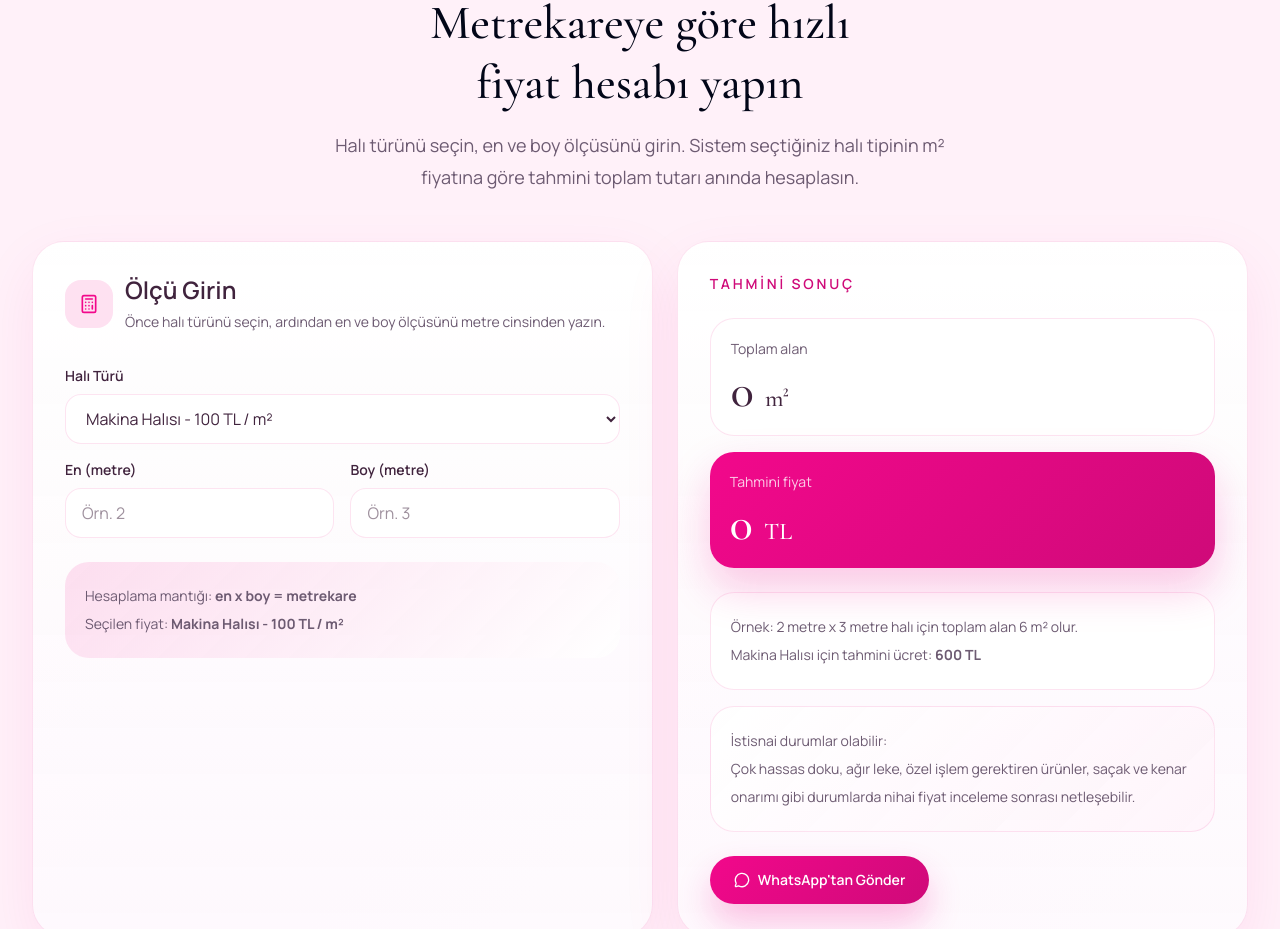
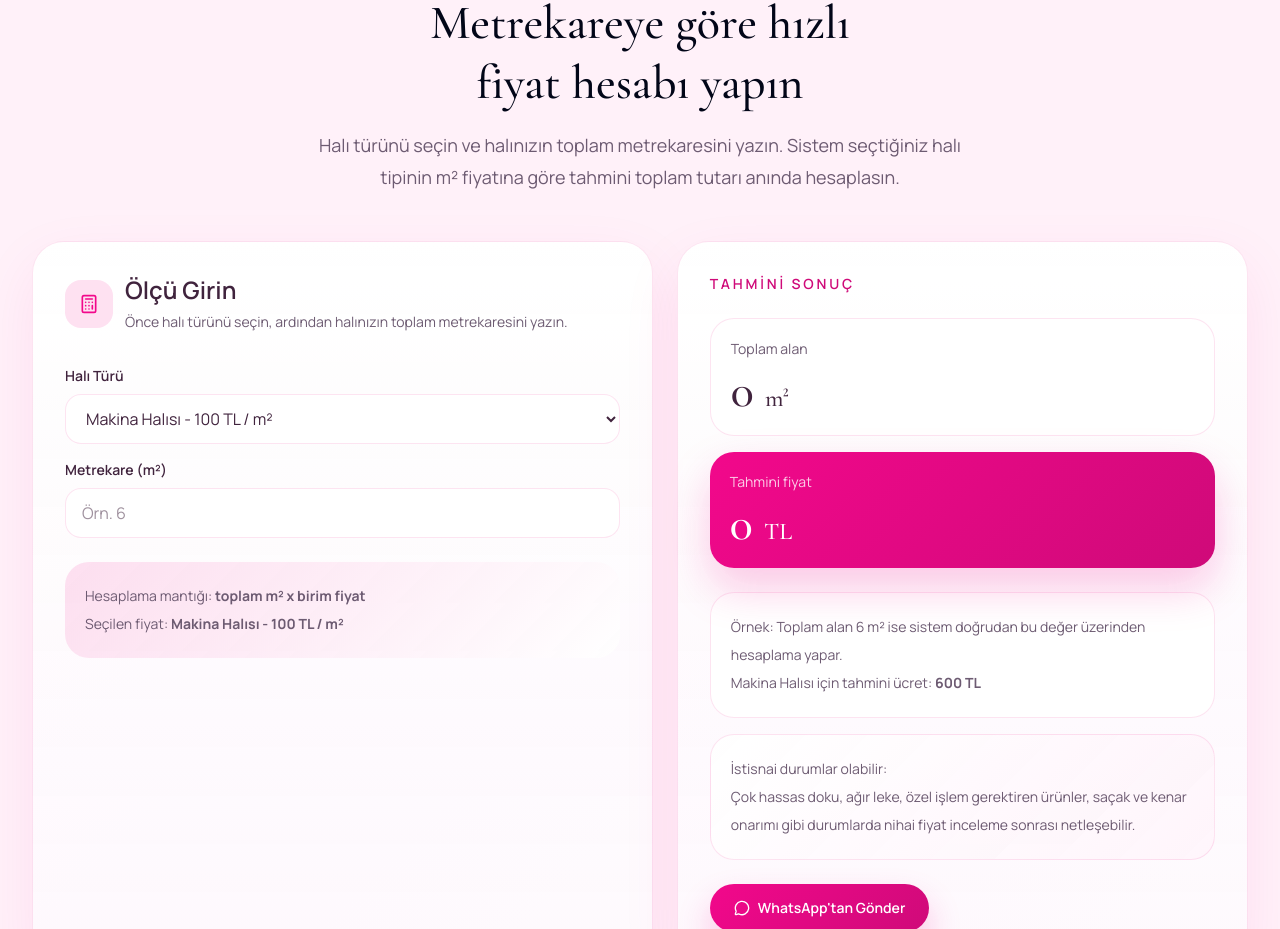
Before and after one commit to eegeren/betul-hali-yikama-web, a Next.js app: page / in a window 1280 px wide. Shown: the part 5140-6069 px from the top of the page. Built offline with nearby package versions, Linux system fonts and the light colour scheme.

Commit message:
Simplify pricing calculator to square meter input

```diff
--- a/src/components/site/price-calculator.tsx
+++ b/src/components/site/price-calculator.tsx
@@ -22,33 +22,31 @@ function formatNumber(value: number) {
 }
 
 export function PriceCalculator() {
-  const [width, setWidth] = useState("");
-  const [height, setHeight] = useState("");
+  const [squareMeters, setSquareMeters] = useState("");
   const [selectedType, setSelectedType] = useState<string>(pricingOptions[0].label);
 
   const selectedPricing =
     pricingOptions.find((item) => item.label === selectedType) ?? pricingOptions[0];
 
   const area = useMemo(() => {
-    const parsedWidth = Number(width.replace(",", "."));
-    const parsedHeight = Number(height.replace(",", "."));
+    const parsedArea = Number(squareMeters.replace(",", "."));
 
-    if (!Number.isFinite(parsedWidth) || !Number.isFinite(parsedHeight)) {
+    if (!Number.isFinite(parsedArea)) {
       return 0;
     }
 
-    if (parsedWidth <= 0 || parsedHeight <= 0) {
+    if (parsedArea <= 0) {
       return 0;
     }
 
-    return parsedWidth * parsedHeight;
-  }, [height, width]);
+    return parsedArea;
+  }, [squareMeters]);
 
   const total = area * selectedPricing.pricePerSquareMeter;
   const hasResult = area > 0;
   const whatsappMessage = encodeURIComponent(
     hasResult
-      ? `Merhaba, ${selectedPricing.label} için ölçüm ${width} m x ${height} m. Toplam ${formatNumber(area)} m² için fiyat bilgisi almak istiyorum.`
+      ? `Merhaba, ${selectedPricing.label} için toplam ${formatNumber(area)} m² halı yıkama fiyat bilgisi almak istiyorum.`
       : "Merhaba, halı yıkama fiyat bilgisi almak istiyorum."
   );
 
@@ -59,7 +57,7 @@ export function PriceCalculator() {
           <SectionTitle
             eyebrow="Fiyat Hesaplama"
             title="Metrekareye göre hızlı fiyat hesabı yapın"
-            description="Halı türünü seçin, en ve boy ölçüsünü girin. Sistem seçtiğiniz halı tipinin m² fiyatına göre tahmini toplam tutarı anında hesaplasın."
+            description="Halı türünü seçin ve halınızın toplam metrekaresini yazın. Sistem seçtiğiniz halı tipinin m² fiyatına göre tahmini toplam tutarı anında hesaplasın."
             align="center"
           />
         </Reveal>
@@ -74,7 +72,7 @@ export function PriceCalculator() {
                 <div>
                   <h3 className="text-2xl font-semibold text-[var(--color-ink)]">Ölçü Girin</h3>
                   <p className="mt-1 text-sm leading-6 text-[var(--color-muted)]">
-                    Önce halı türünü seçin, ardından en ve boy ölçüsünü metre cinsinden yazın.
+                    Önce halı türünü seçin, ardından halınızın toplam metrekaresini yazın.
                   </p>
                 </div>
               </div>
@@ -96,38 +94,24 @@ export function PriceCalculator() {
                 </label>
               </div>
 
-              <div className="mt-4 grid gap-4 sm:grid-cols-2">
+              <div className="mt-4 grid gap-4">
                 <label className="block">
-                  <span className="mb-2 block text-sm font-semibold text-[var(--color-ink)]">En (metre)</span>
+                  <span className="mb-2 block text-sm font-semibold text-[var(--color-ink)]">Metrekare (m²)</span>
                   <input
                     type="number"
                     inputMode="decimal"
                     min="0"
                     step="0.01"
-                    value={width}
-                    onChange={(event) => setWidth(event.target.value)}
-                    placeholder="Örn. 2"
-                    className="w-full rounded-2xl border border-[var(--color-line)] bg-white px-4 py-3 text-base text-[var(--color-ink)] outline-none transition focus:border-[var(--color-accent)]"
-                  />
-                </label>
-
-                <label className="block">
-                  <span className="mb-2 block text-sm font-semibold text-[var(--color-ink)]">Boy (metre)</span>
-                  <input
-                    type="number"
-                    inputMode="decimal"
-                    min="0"
-                    step="0.01"
-                    value={height}
-                    onChange={(event) => setHeight(event.target.value)}
-                    placeholder="Örn. 3"
+                    value={squareMeters}
+                    onChange={(event) => setSquareMeters(event.target.value)}
+                    placeholder="Örn. 6"
                     className="w-full rounded-2xl border border-[var(--color-line)] bg-white px-4 py-3 text-base text-[var(--color-ink)] outline-none transition focus:border-[var(--color-accent)]"
                   />
                 </label>
               </div>
 
               <div className="mt-6 rounded-[1.5rem] bg-[linear-gradient(135deg,var(--color-brand-pink-soft),rgba(255,255,255,0.95))] p-5 text-sm leading-7 text-[var(--color-muted)]">
-                Hesaplama mantığı: <strong>en x boy = metrekare</strong>
+                Hesaplama mantığı: <strong>toplam m² x birim fiyat</strong>
                 <br />
                 Seçilen fiyat:{" "}
                 <strong>
@@ -159,7 +143,7 @@ export function PriceCalculator() {
               </div>
 
               <div className="mt-6 rounded-[1.5rem] border border-[var(--color-line)] bg-white/88 p-5 text-sm leading-7 text-[var(--color-muted)]">
-                Örnek: 2 metre x 3 metre halı için toplam alan 6 m² olur.
+                Örnek: Toplam alan 6 m² ise sistem doğrudan bu değer üzerinden hesaplama yapar.
                 <br />
                 {selectedPricing.label} için tahmini ücret:{" "}
                 <strong>{formatNumber(6 * selectedPricing.pricePerSquareMeter)} TL</strong>
```
